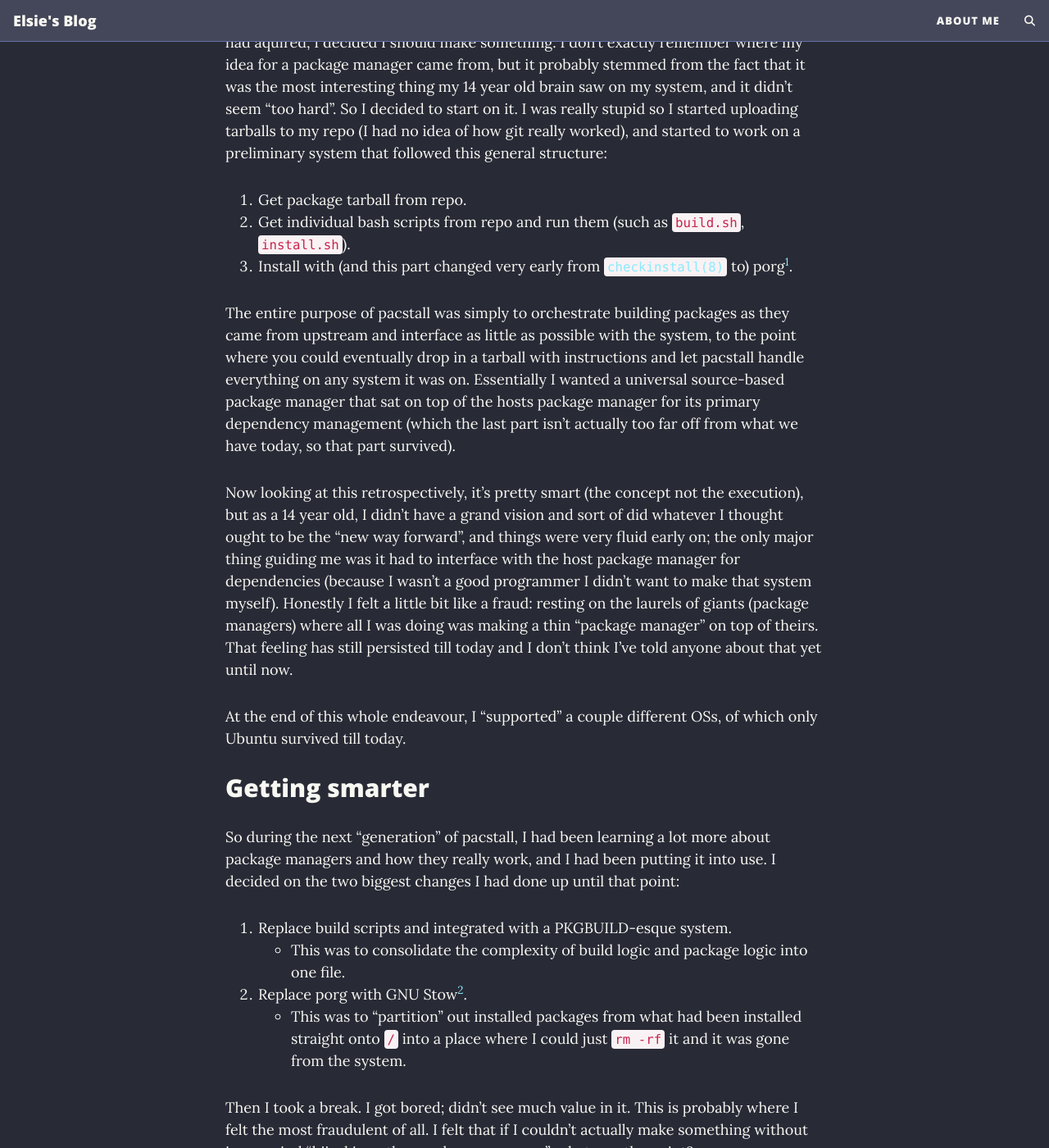
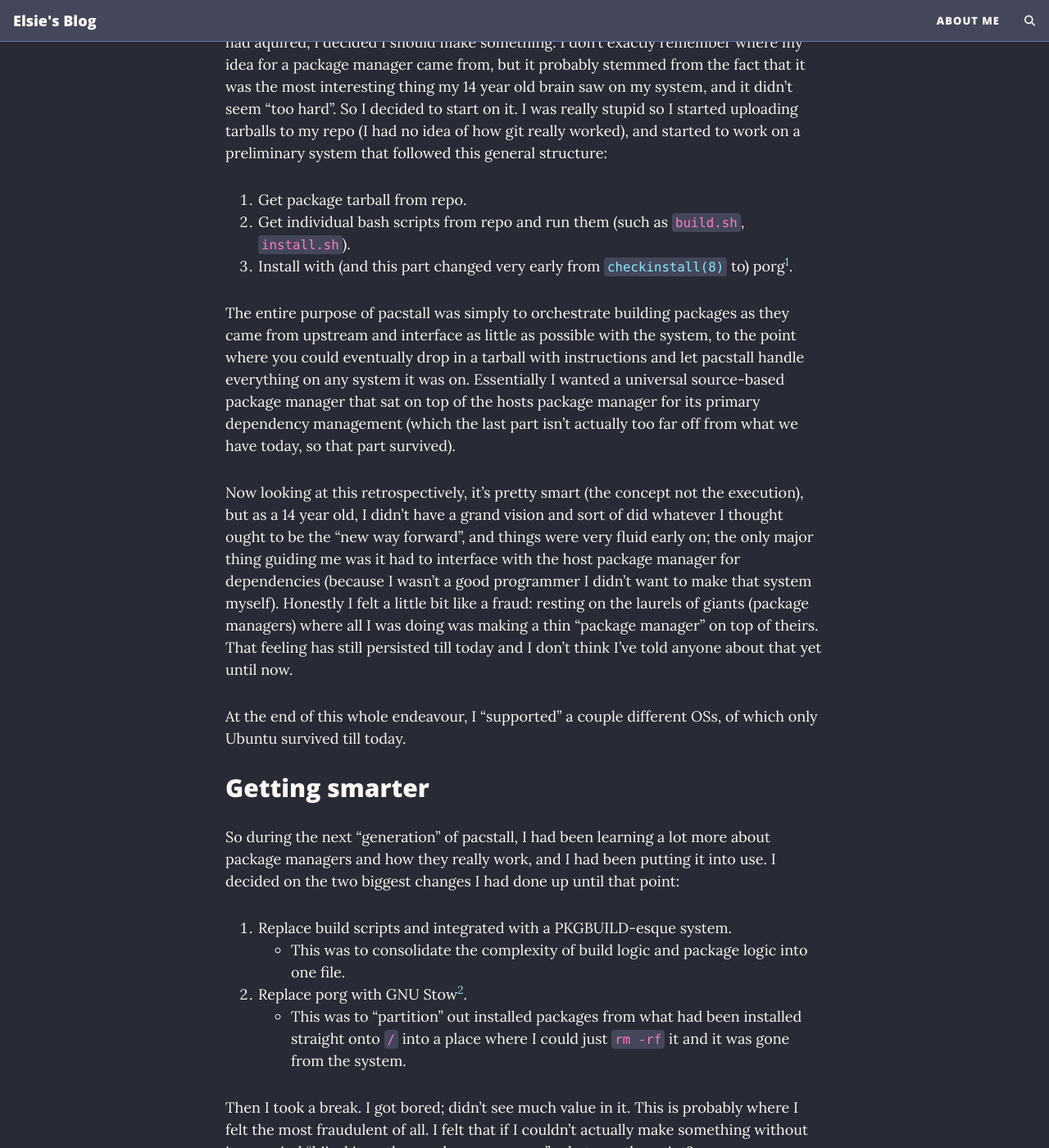
Before and after one commit to Elsie19/Elsie19, a Jekyll site: the page built from docs/_posts/2025-01-05-pacstall-history.md, in a window 1280 px wide and 1400 px high, scrolled down 610 px. Shown: the whole window at 82% size. Built offline with Jekyll 4.4.1, drawn with Linux system fonts in a browser that asks for light colours; comment, search, counter and statistics services are not loaded.

Commit message:
Oren suggestion

```diff
--- a/docs/assets/css/beautifuljekyll.css
+++ b/docs/assets/css/beautifuljekyll.css
@@ -864,8 +864,8 @@ table tr td :last-child {
 
 code {
   padding: 0.125rem 0.25rem;
-  color: #c7254e;
-  background-color: #f9f2f4;
+  color: #ff79c6;
+  background-color: #44475a;
   border-radius: 0.25rem;
 }
 
```
